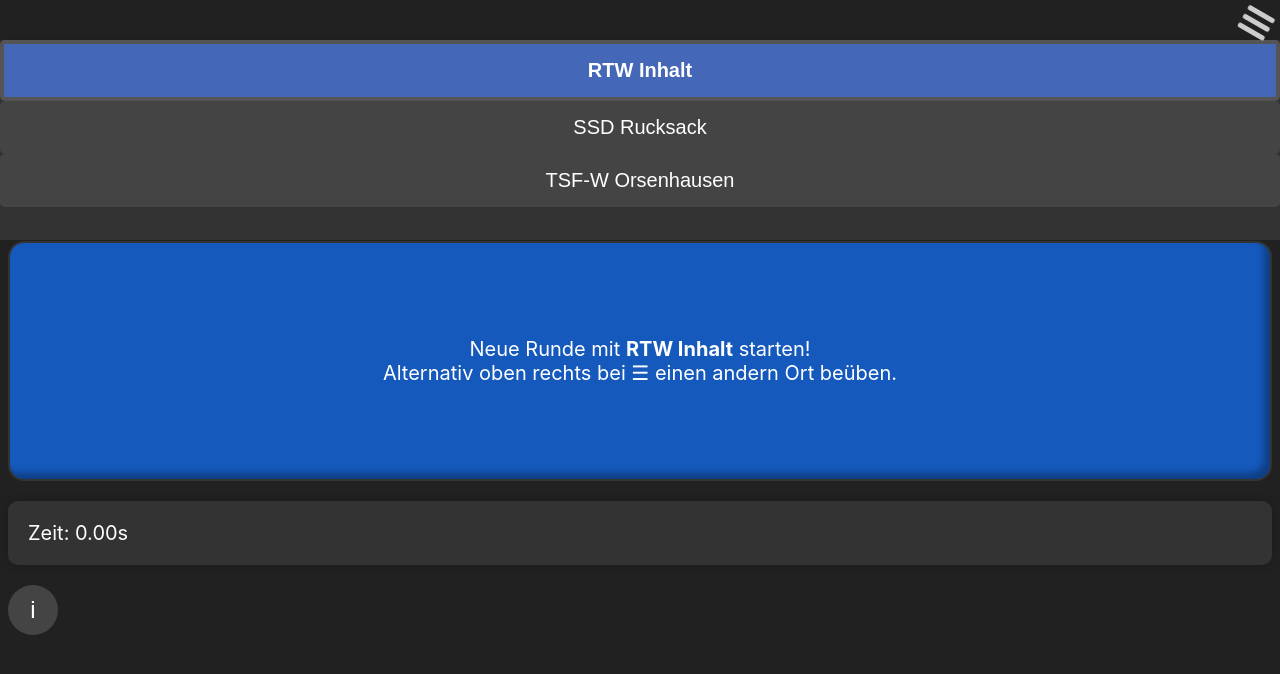
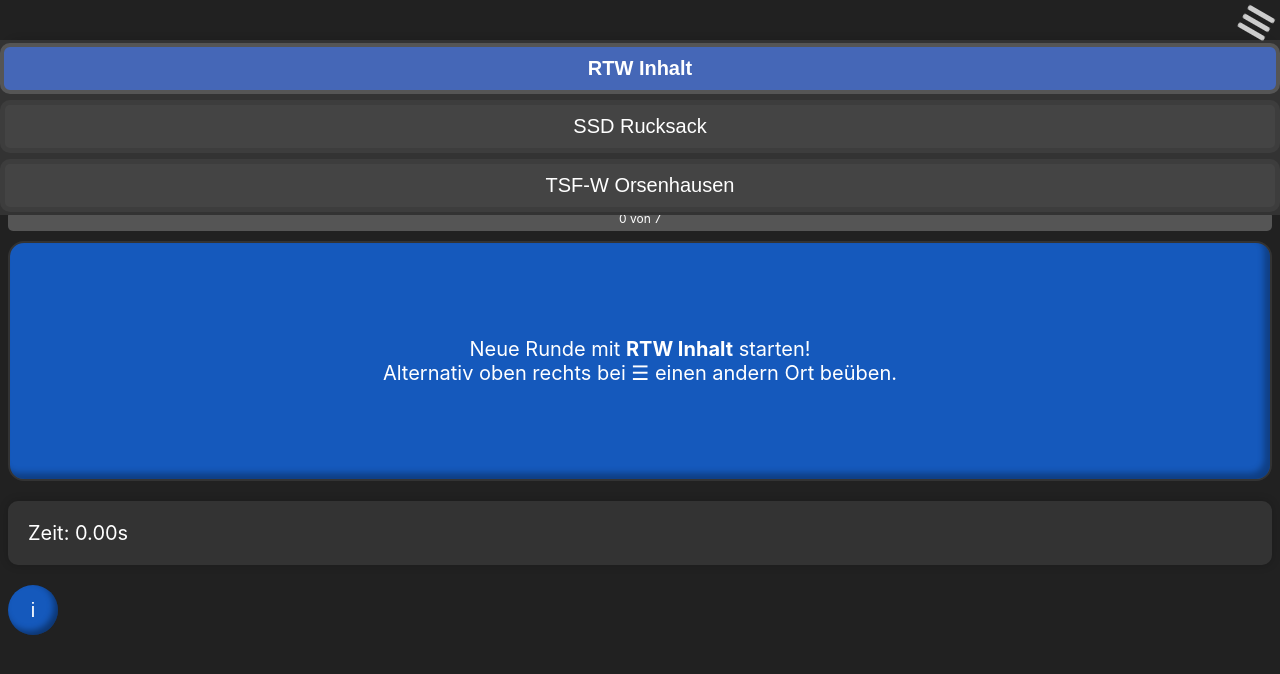
Before and after one commit to Daidalos20/Daidalos20.github.io, a plain HTML site: page index.html in a window 1280 px wide. Both pictures are taken after a click on the element 1255 px from the left and 25 px from the top of the page. Drawn offline with Linux system fonts and the light colour scheme.

Commit message:
Update index.html

```diff
--- a/index.html
+++ b/index.html
@@ -14,9 +14,6 @@
         font-size: 20px; /* increased base font size for mobile devices */
       }
 
-  button {
-  }
-
       .container {
         margin: 20px auto;
         padding: 20px;
@@ -31,6 +28,7 @@
 
       #item {
         font-size: 25px;
+        margin: 0;
       }
 
       .item-container {
@@ -79,7 +77,7 @@
         top: 0;
         left: 0;
         width: 100%;
-      height: 200px;
+        height: auto;
         background-color: #333;
         transition: top 0.5s ease-in-out;
         z-index: 1;
@@ -119,12 +117,14 @@
 
       .nav-overlay button {
         width: 100%;
-      padding: 15px;
+        padding: 10px;
+        margin-block: 3px;
         border: none;
-      border-radius: 5px;
+        border-radius: 10px;
         background-color: #444;
         color: #fff;
-      font-size: 20px; /* increased font size for navigation buttons */
+        font-size: 20px;
+        border: 5px solid rgb(0,0,0,0.1);
         cursor: pointer;
       }
 
@@ -152,7 +152,7 @@
         visibility: hidden;
         opacity: 0;
         overflow-y: auto;
-  transition: opacity 1s; /* added */
+        transition: opacity 1s;
       }
 
       .result-modal.show {
@@ -196,6 +196,7 @@
 
       .result-modal-content {
         padding: 20px;
+        padding-top: 0px;
         background-color: #222;
         border-radius: 0 0 10px 10px;
         overflow: auto;
@@ -255,16 +256,24 @@ body.overlay-open .result-modal * {
         cursor: pointer;
         border: none;
         border-radius: 50%;
-      background-color: #444;
+        background-color: #1559BC;
         color: #fff;
+        font-size: 20px;
+        box-shadow: inset -4px -4px 6px rgba(0,0,0, 0.4);
       }
       .info-button:hover {
-      background-color: #555;
+        background-color: #124CA2;
+      }
+
+      .info-button:active{
+        background-color: #17478E ;
+        box-shadow: inset 4px 4px 3px rgba(0, 0, 0, 0.2);
       }
 
       .location-hint {
         background-color: #333;
         border-radius: 10px;
+        padding: 10px;
         box-shadow: 0 0 10px rgba(0, 0, 0, 0.2);
         flex-grow:1;
       }
@@ -289,6 +298,7 @@ body.overlay-open .result-modal * {
 
       #progress-text {
         font-size: 12px;
+
         color: #fff;
         position: absolute;
         top:0px;
```
Lines whose indentation alone changed are shown as unchanged.
